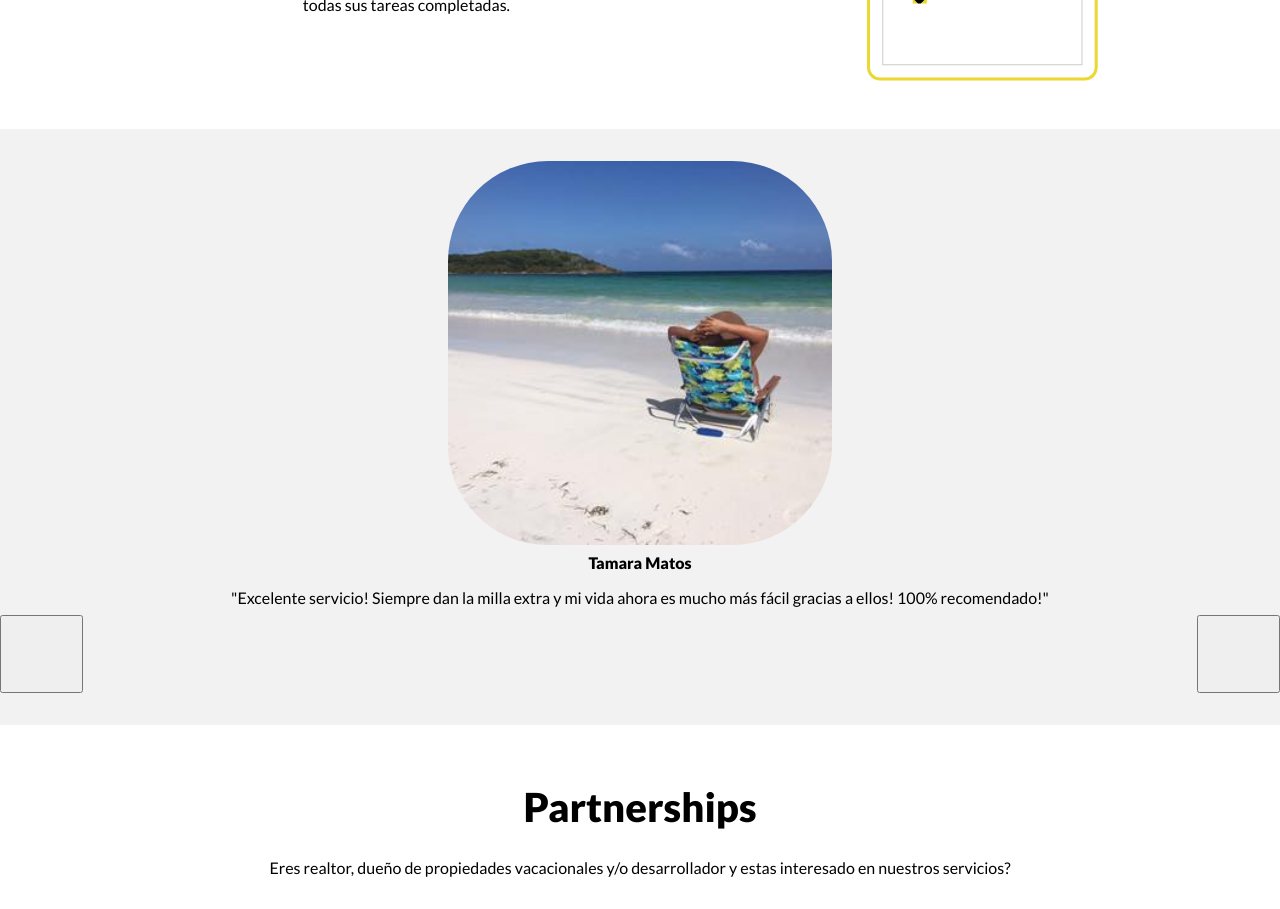
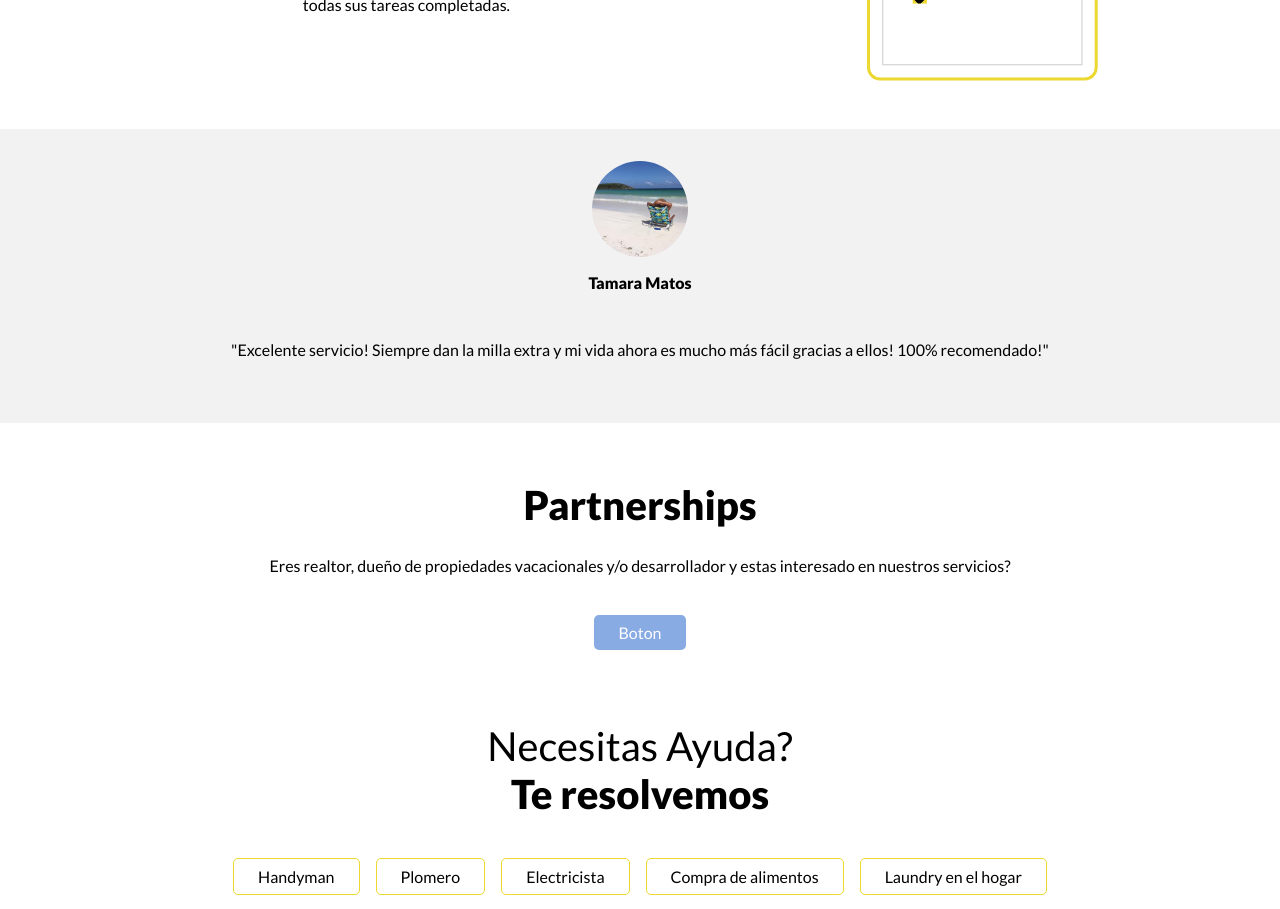
Before and after one commit to bonjouranainc/web-app, a React app in the folder front-end/: page / in a window 1280 px wide. Shown: the part 1960-2869 px from the top of the page. Built offline with nearby package versions, Linux system fonts and the light colour scheme.

Commit message:
Testimonial css modified. Navigation buttons from carrousel background set to transparent. Propperly working

```diff
--- a/front-end/src/scenes/Landing/components/Testimonials/Testimonial.js
+++ b/front-end/src/scenes/Landing/components/Testimonials/Testimonial.js
@@ -20,4 +20,4 @@ class Testimonial extends Component {
   }
 }
 
-export default Testimonial
+export default Testimonial;
--- a/front-end/src/scenes/Landing/components/Testimonials/styles.css
+++ b/front-end/src/scenes/Landing/components/Testimonials/styles.css
@@ -1,10 +1,11 @@
 .testimonials {
   background-color: var(--g1);
-  padding: 2em 0;
+  padding: 2em 1em;
 }
 
 .testimonials img {
-  width: 30%;
+  width: auto;
+  height: 6em;
   border-radius: 100px;
 }
 
@@ -14,19 +15,43 @@
 }
 
 .navigation {
-  height: 100%;
+  height: 0;
   width: 100%;
   display: flex;
   justify-content: space-between;
   align-items: center;
+  position: absolute;
 }
 
 .navigation i {
   padding: 0.5em;
 }
 
+.navigation button {
+  background-color: transparent;
+  border: none;
+}
+
 @media only screen and (min-width: 768px) {
+  .testimonials p {
+    margin: 1em 6em 2em 6em;
+  }
+
   .navigation i {
     padding: 1em;
   }
+
+  .testimonial img {
+    width: auto;
+    height: 8em;
+    border-radius: 100px;
+  }
 }
+
+@media only screen and (min-width: 1000px) {
+  .testimonial img {
+    width: auto;
+    height: 10em;
+    border-radius: 100px;
+  }
+}
```
